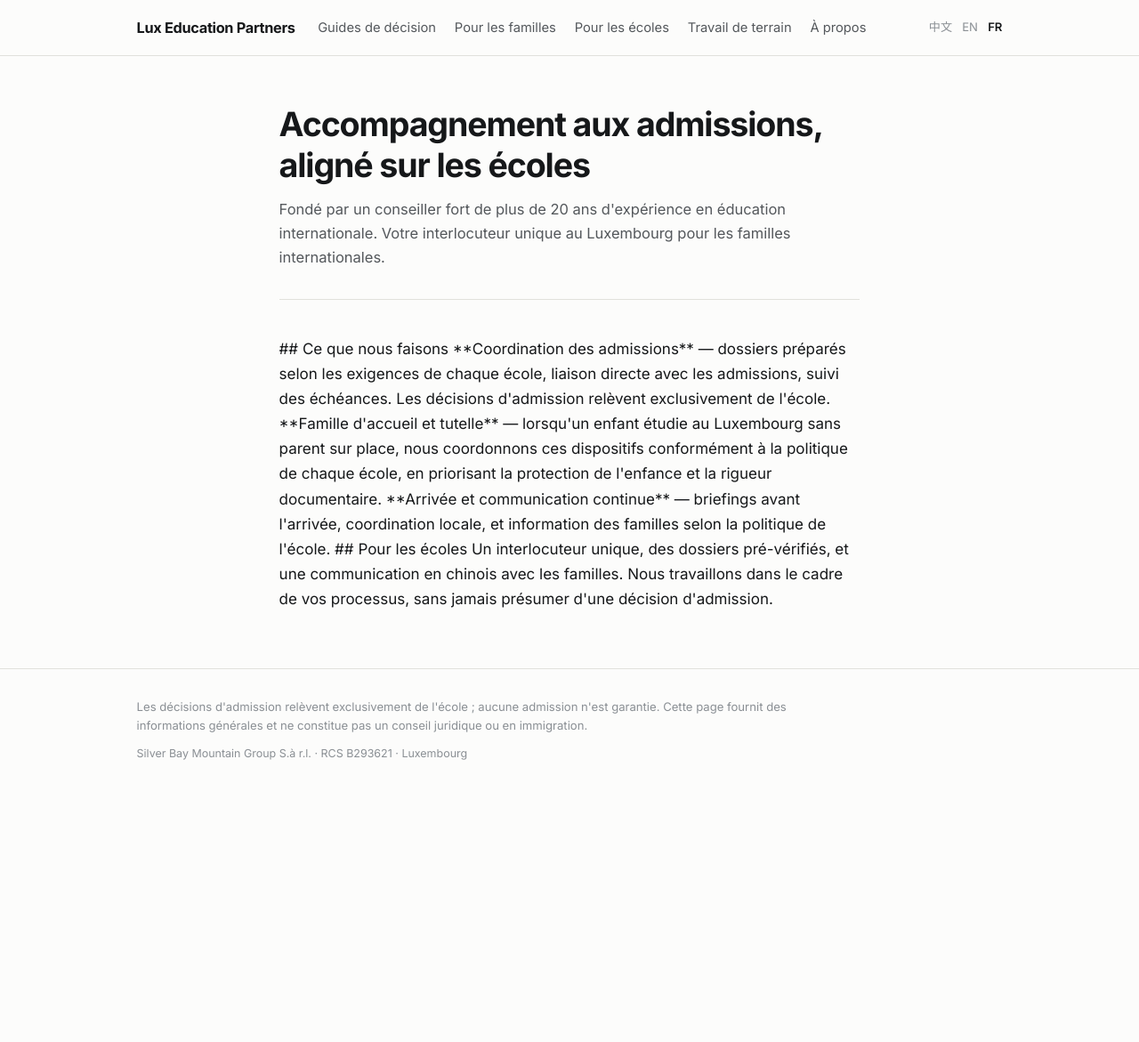
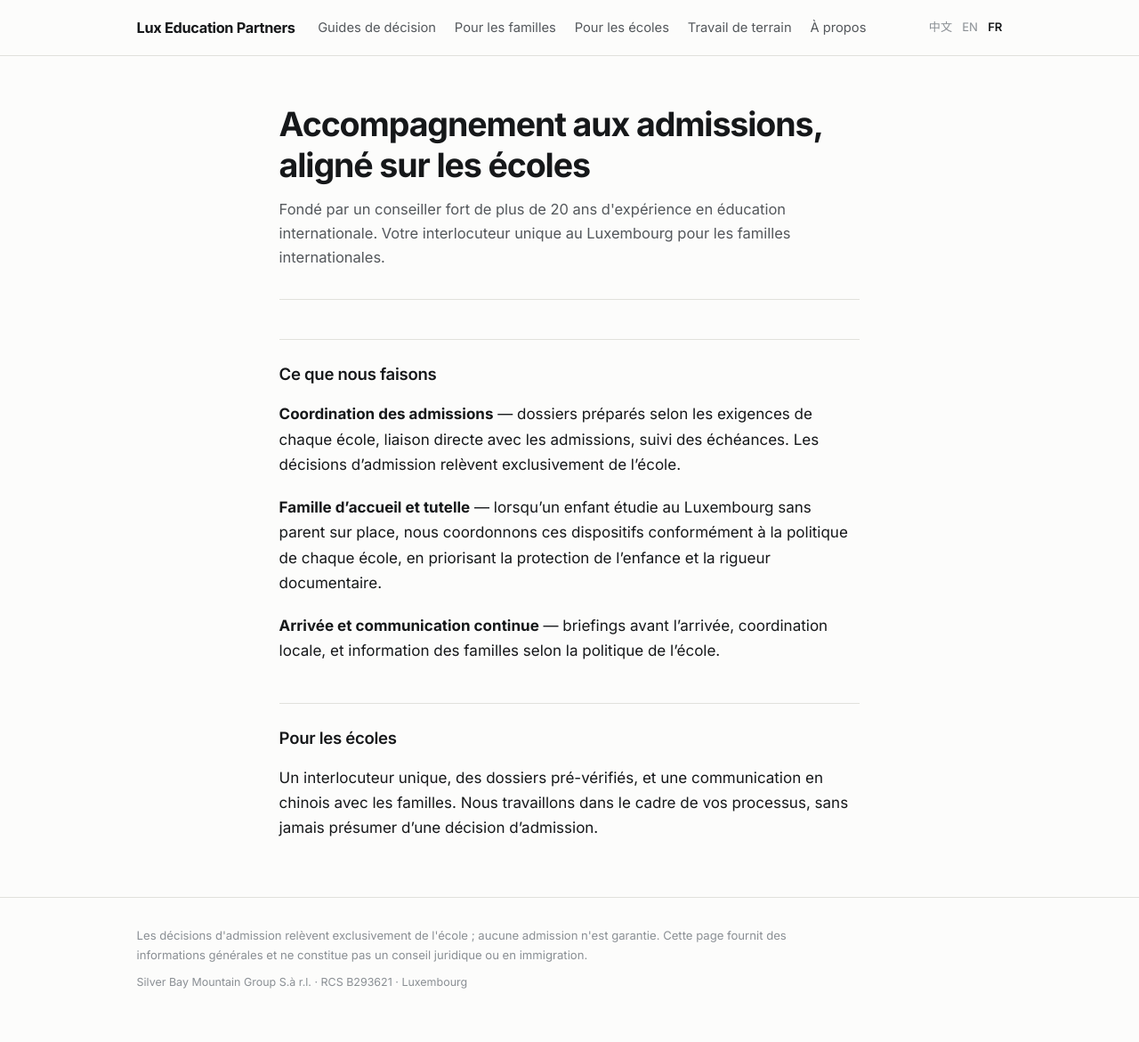
Before and after one commit to CharlieThomasMunger/LEP, a Jekyll site: the page built from fr/index.html, in a window 1280 px wide. Shown: the whole page at 89% size. Built offline with Jekyll 4.4.1, drawn with Linux system fonts in a browser that asks for light colours; before the commit the page ends 913 px from its top, so only the background shows below that.

Commit message:
Add files via upload

```diff
--- a/_layouts/fieldwork.html
+++ b/_layouts/fieldwork.html
@@ -10,7 +10,7 @@ layout: default
     <p class="lede">{{ page.standfirst }}</p>
   </header>
 
-  <div class="prose">{{ content }}</div>
+  <div class="prose">{{ content | markdownify }}</div>
 
   {%- for group in site.data.fieldwork -%}
     {%- assign gkey = group[0] -%}
--- a/_layouts/page.html
+++ b/_layouts/page.html
@@ -11,7 +11,7 @@ layout: default
   </header>
 
   <div class="prose">
-    {{ content }}
+    {{ content | markdownify }}
   </div>
 
   {%- if page.show_recent -%}
```
